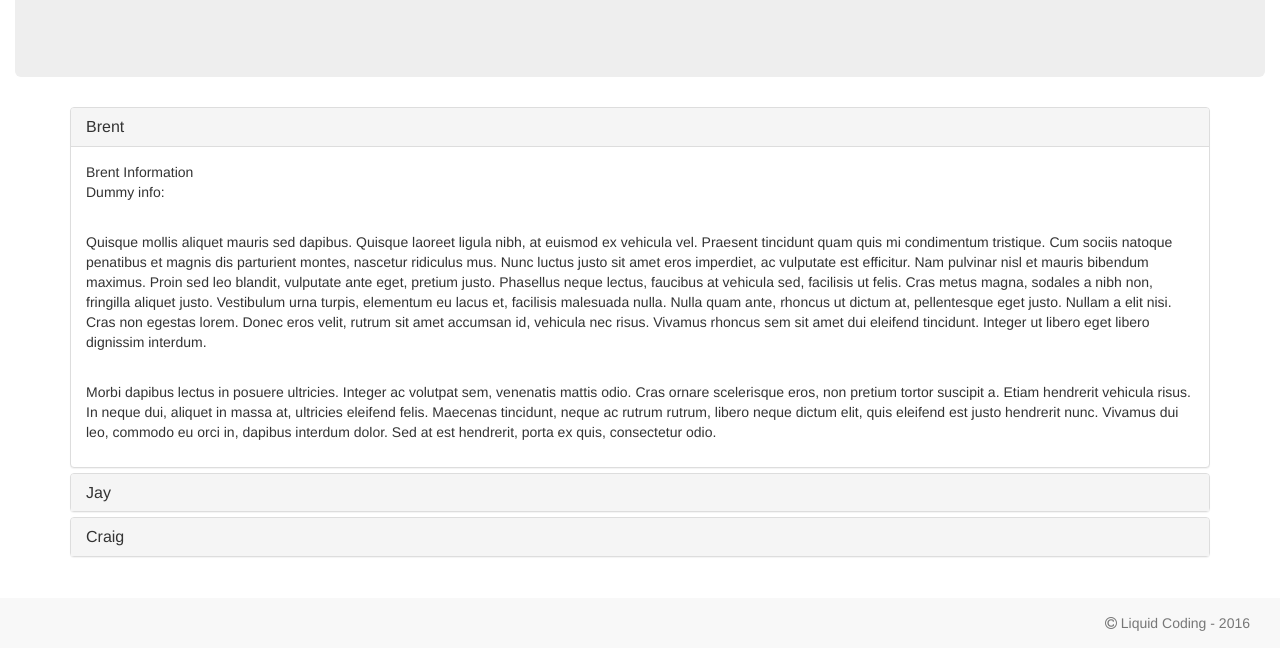
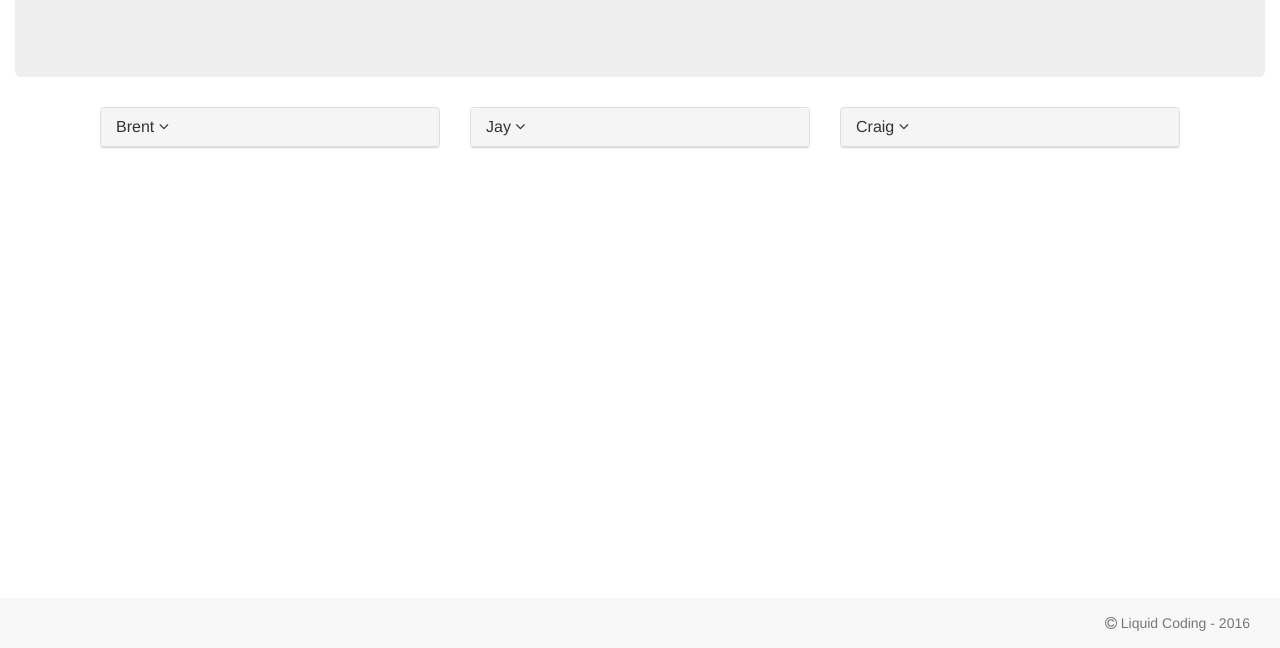
Before and after one commit to LiquidCoding/LiquidCodingMVC_Site, a website: page src/developers.html in a window 1280 px wide. Shown: the part 152-800 px from the top of the page. Drawn offline with nearby package versions, Linux system fonts and the light colour scheme; files that its build step writes are made by us from their sources.

Commit message:
Modified the way the current page is displayed

```diff
--- a/src/developers.html
+++ b/src/developers.html
@@ -49,7 +49,7 @@
                             <li>
                                 <a href="../src/index.html"><i class="fa fa-home"></i> Home</a>
                             </li>
-                            <li class="active">
+                            <li>
                                 <a href="../src/developers.html"><i class="fa fa-gamepad"></i> Developers</a>
                             </li>
                             <li>
@@ -73,18 +73,19 @@
             </div>
         </div>
 
-        <div class="container">
+        <div class="container" id="developers-collapse">
 
-            <div class="panel-group" id="accordion" role="tablist" aria-multiselectable="true">
-                <div class="panel panel-default">
+            <div class="container-fluid">
+                <div class="col-md-4 col-sm-2">
+                    <div class="panel panel-collapse panel-default">
                         <div class="panel-heading" role="tab" id="headingOne">
                             <h4 class="panel-title">
-                            <a role="button" data-toggle="collapse" data-parent="#accordion" href="#collapseOne" aria-expanded="true" aria-controls="collapseOne">
-                                Brent
+                                <a id="brent-click" role="button" data-toggle="collapse" data-parent="#accordion" href="#collapseOne" aria-expanded="true" aria-controls="collapseOne">
+                                    Brent <i class="fa fa-angle-down"></i>
                                 </a>
                             </h4>
                         </div>
-                    <div id="collapseOne" class="panel-collapse collapse in" role="tabpanel" aria-labelledby="headingOne">
+                        <div id="collapseOne" class="panel-collapse collapse" role="tabpanel" aria-labelledby="headingOne">
                             <div class="panel-body">
                                 Brent Information
                                 <p>Dummy info:</p>
@@ -95,11 +96,13 @@
                             </div>
                         </div>
                     </div>
-                <div class="panel panel-default">
+                </div>
+                <div class="col-md-4 col-sm-2">
+                    <div class="panel panel-collapse panel-default">
                         <div class="panel-heading" role="tab" id="headingTwo">
                             <h4 class="panel-title">
-                            <a class="collapsed" role="button" data-toggle="collapse" data-parent="#accordion" href="#collapseTwo" aria-expanded="false" aria-controls="collapseTwo">
-                                Jay
+                            <a id="jay-click" class="collapsed" role="button" data-toggle="collapse" data-parent="#accordion" href="#collapseTwo" aria-expanded="false" aria-controls="collapseTwo">
+                                Jay <i class="fa fa-angle-down"></i>
                             </a>
                         </h4>
                         </div>
@@ -114,11 +117,13 @@
                             </div>
                         </div>
                     </div>
-                <div class="panel panel-default">
+                </div>
+                <div class="col-md-4 col-sm-2">
+                    <div class="panel panel-collapse panel-default">
                         <div class="panel-heading" role="tab" id="headingThree">
                             <h4 class="panel-title">
-                            <a class="collapsed" role="button" data-toggle="collapse" data-parent="#accordion" href="#collapseThree" aria-expanded="false" aria-controls="collapseThree">
-                                Craig
+                            <a id="craig-click" class="collapsed" role="button" data-toggle="collapse" data-parent="#accordion" href="#collapseThree" aria-expanded="false" aria-controls="collapseThree">
+                                Craig <i class="fa fa-angle-down"></i>
                             </a>
                         </h4>
                         </div>
--- a/src/js/site.js
+++ b/src/js/site.js
@@ -1,16 +1,31 @@
-//$(document).ready(function () {
-//    $('.nav li a').click(function (e) {
-//
-//        $('.nav li').removeClass('active');
-//
-//        var $parent = $(this).parent();
-//        if (!$parent.hasClass('active')) {
-//            $parent.addClass('active');
-//        }
-//        e.preventDefault();
-//    });
-//});
+$(function () {
+
+    var url = window.location.pathname,
+        url = url.split('/').pop();
+    // now grab every link from the navigation
+    $('#myNavbar > ul > li > a').each(function () {
+        // and test its normalized href against the url pathname regexp
+        if (url == (this.href.split('/').pop())) {
+            var $parent = $(this).parent();
+            $parent.addClass('active');
+        }
+    });
+
+});
+
+$(document).ready(function () {
+    $('#brent-click').click(function (e) {
+        $(this).find('i').toggleClass('fa-angle-up').toggleClass('fa-angle-down');
+    })
+    $('#jay-click').click(function (e) {
+        $(this).find('i').toggleClass('fa-angle-up').toggleClass('fa-angle-down');
+    })
+    $('#craig-click').click(function (e) {
+        $(this).find('i').toggleClass('fa-angle-up').toggleClass('fa-angle-down');
+    })
+});
+
 $(function () {
     var theYear = new Date().getFullYear();
-    $("#copy-year").html(theYear);
+    $('#copy-year').html(theYear);
 });
```
Also changed, not shown: src/contact.html (+3 -3 lines), src/index.html (+1 -1 lines), src/projects.html (+1 -1 lines), src/assets/images/developers/craig.jpg (added), 2 other files. Lines whose indentation alone changed are shown as unchanged.
